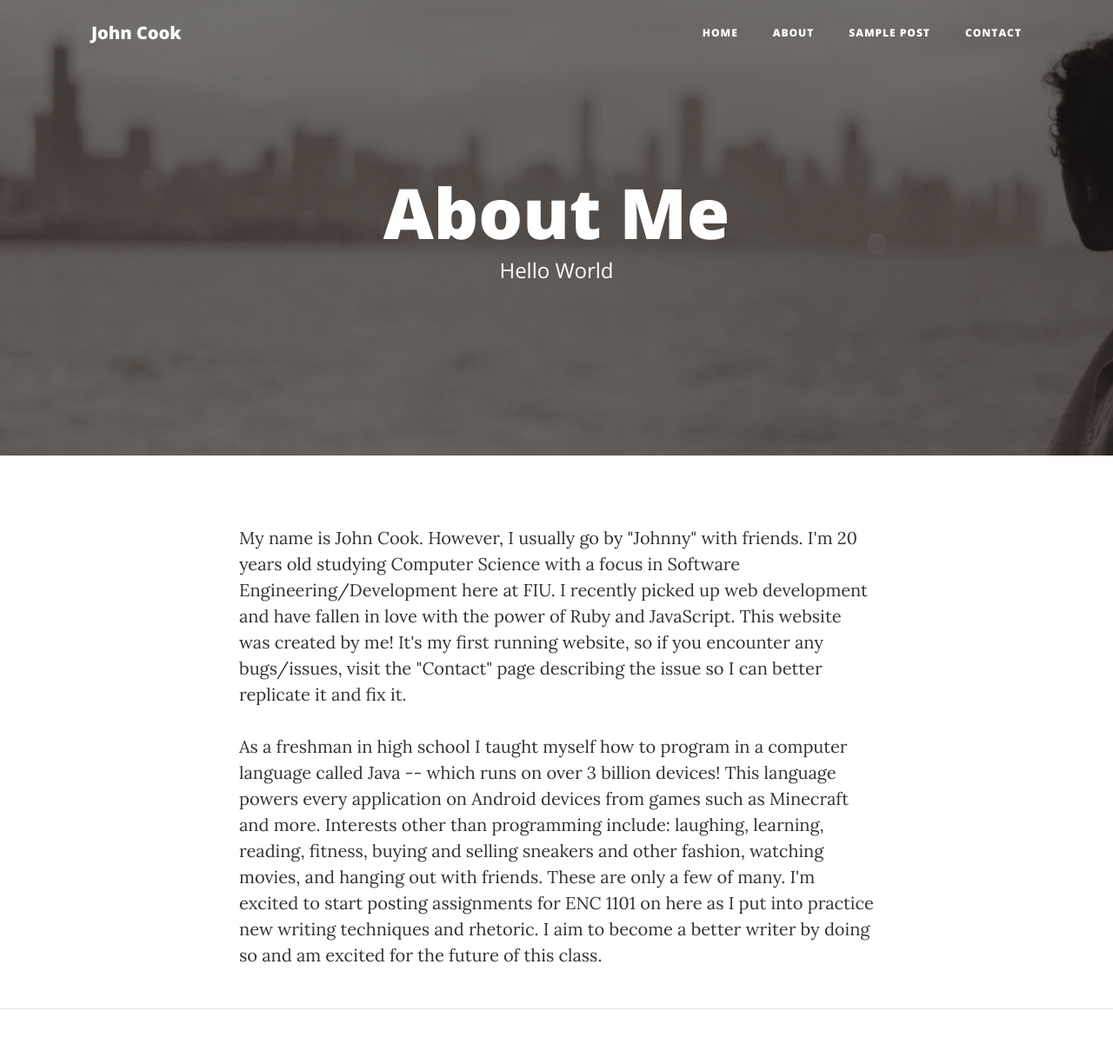
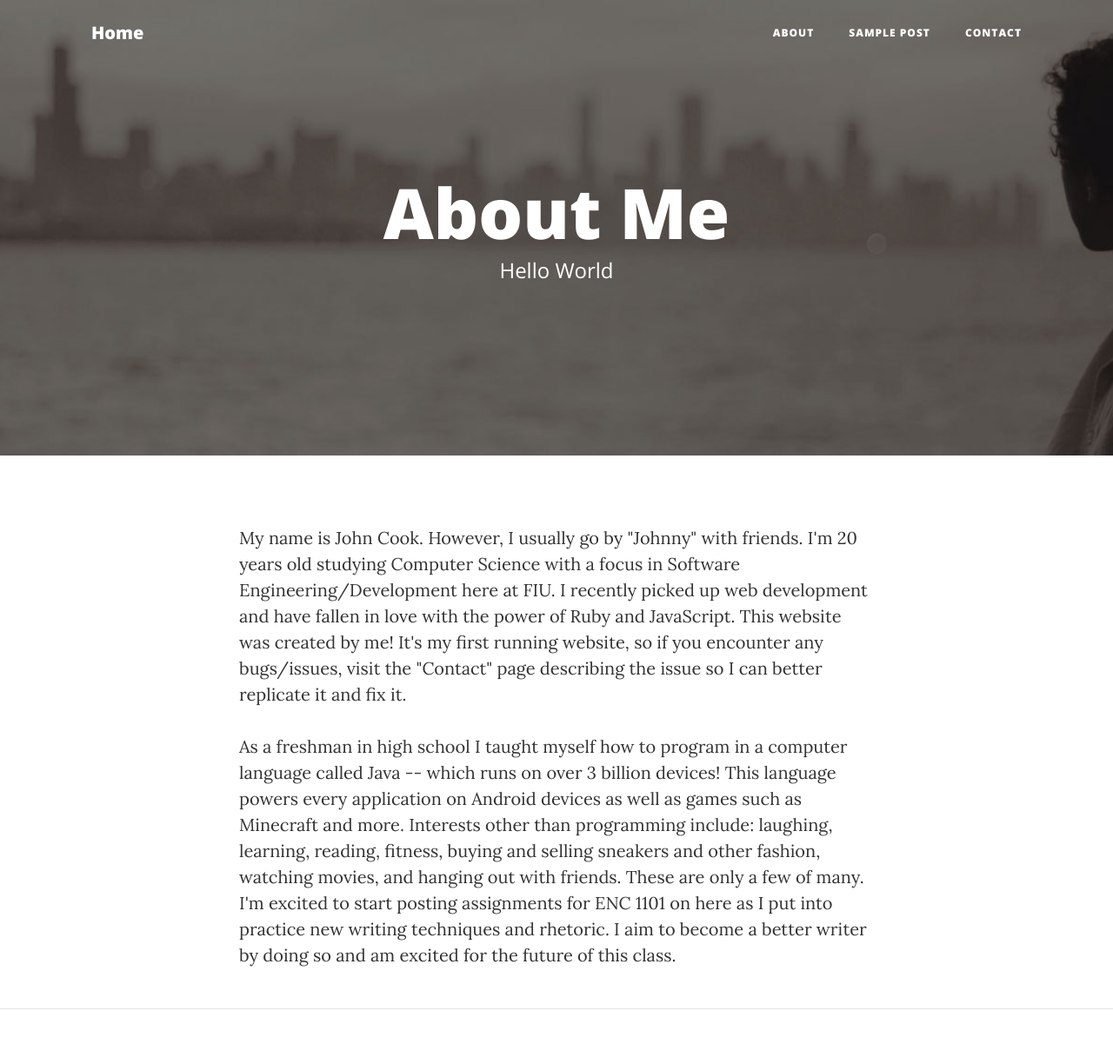
Before and after one commit to marinatedcode/marinatedcode.github.io, a website: page about.html in a window 1280 px wide. Shown: the top 1224 px of the page at 87% size. Drawn offline with nearby package versions, Linux system fonts and the light colour scheme.

Commit message:
Update content #3

```diff
--- a/about.html
+++ b/about.html
@@ -28,16 +28,16 @@
     <!-- Navigation -->
     <nav class="navbar navbar-expand-lg navbar-light fixed-top" id="mainNav">
       <div class="container">
-        <a class="navbar-brand" href="index.html">John Cook</a>
+        <a class="navbar-brand" href="index.html">Home</a>
         <button class="navbar-toggler navbar-toggler-right" type="button" data-toggle="collapse" data-target="#navbarResponsive" aria-controls="navbarResponsive" aria-expanded="false" aria-label="Toggle navigation">
           Menu
           <i class="fa fa-bars"></i>
         </button>
         <div class="collapse navbar-collapse" id="navbarResponsive">
           <ul class="navbar-nav ml-auto">
-            <li class="nav-item">
+            <!--<li class="nav-item">
               <a class="nav-link" href="index.html">Home</a>
-            </li>
+            </li> -->
             <li class="nav-item">
               <a class="nav-link" href="about.html">About</a>
             </li>
@@ -71,7 +71,7 @@
       <div class="row">
         <div class="col-lg-8 col-md-10 mx-auto">
           <p>My name is John Cook. However, I usually go by "Johnny" with friends. I'm 20 years old studying Computer Science with a focus in Software Engineering/Development here at FIU. I recently picked up web development and have fallen in love with the power of Ruby and JavaScript. This website was created by me! It's my first running website, so if you encounter any bugs/issues, visit the "Contact" page describing the issue so I can better replicate it and fix it. </p>
-          <p>As a freshman in high school I taught myself how to program in a computer language called Java -- which runs on over 3 billion devices! This language powers every application on Android devices from games such as Minecraft and more. Interests other than programming include: laughing, learning, reading, fitness, buying and selling sneakers and other fashion, watching movies, and hanging out with friends. These are only a few of many. I'm excited to start posting assignments for ENC 1101 on here as I put into practice new writing techniques and rhetoric. I aim to become a better writer by doing so and am excited for the future of this class.</p>
+          <p>As a freshman in high school I taught myself how to program in a computer language called Java -- which runs on over 3 billion devices! This language powers every application on Android devices as well as games such as Minecraft and more. Interests other than programming include: laughing, learning, reading, fitness, buying and selling sneakers and other fashion, watching movies, and hanging out with friends. These are only a few of many. I'm excited to start posting assignments for ENC 1101 on here as I put into practice new writing techniques and rhetoric. I aim to become a better writer by doing so and am excited for the future of this class.</p>
         </div>
       </div>
     </div>
```
Also changed, not shown: index.html (+3 -3 lines).
